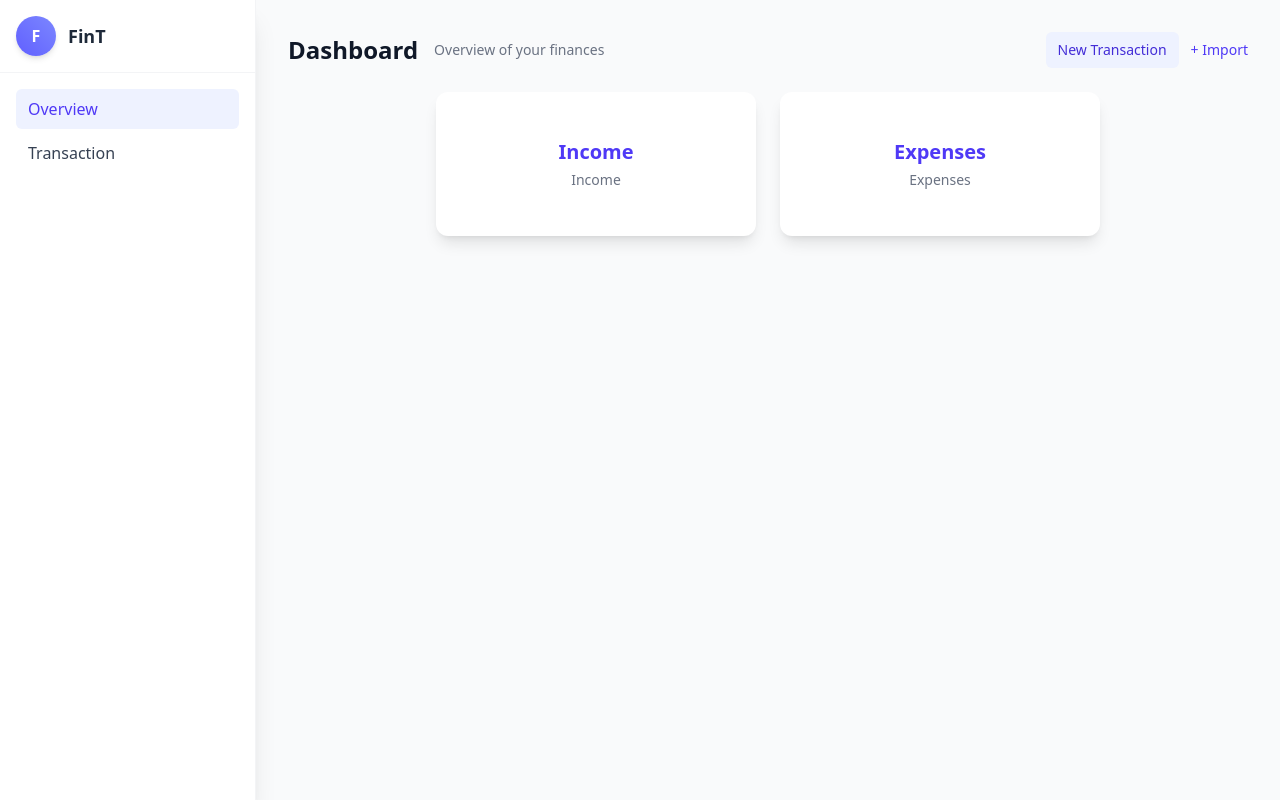
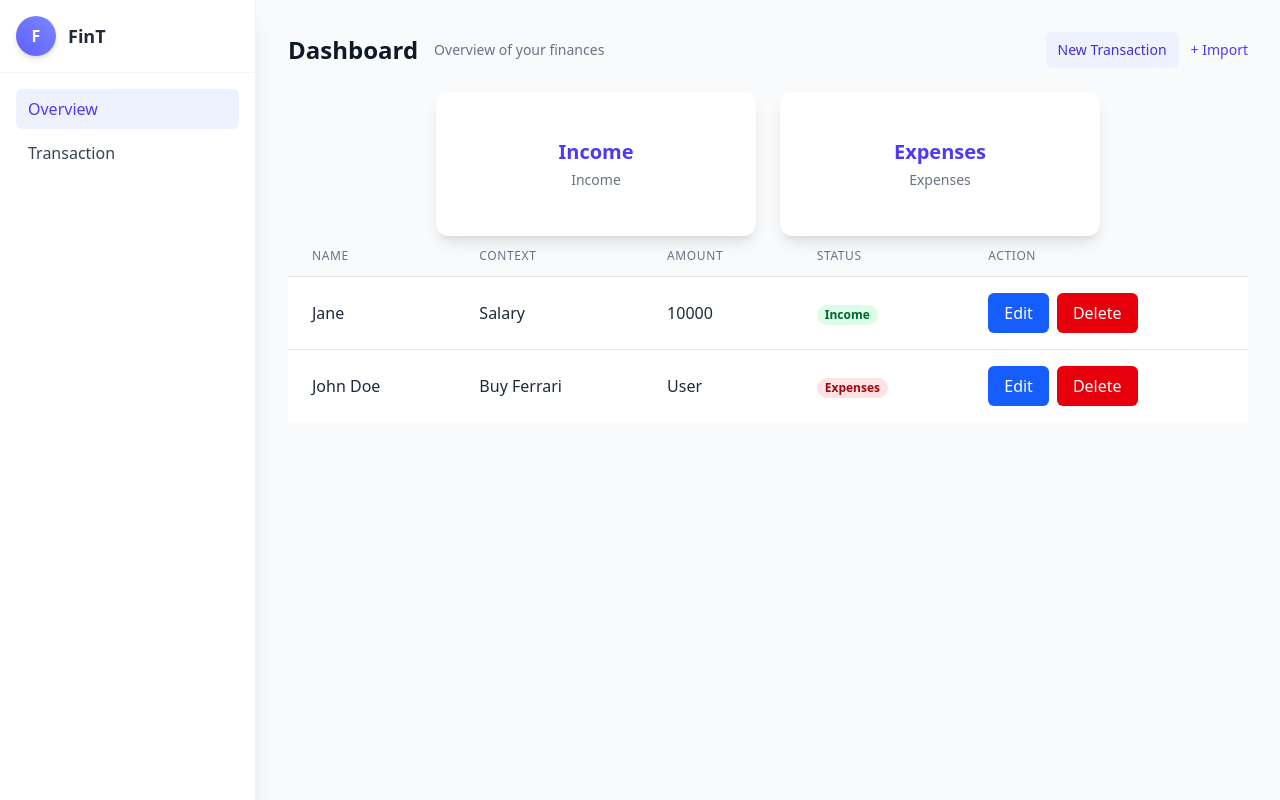
Before and after one commit to Lio3307/Finance-Tracker, a React (Vite) app: page /dashboard/home in a window 1280 px wide. Built offline with nearby package versions, Linux system fonts and the light colour scheme.

Commit message:
adding table (mockup)

```diff
--- a/src/components/layouts/dashboard/DashboardHome.tsx
+++ b/src/components/layouts/dashboard/DashboardHome.tsx
@@ -42,6 +42,66 @@ const DashboardHome = () => {
           </span>
         </div>
       </div>
+
+      <table className="min-w-full divide-y divide-gray-200">
+        <thead>
+          <tr>
+            <th className="px-6 py-3 text-left text-xs font-medium text-gray-500 uppercase tracking-wider">
+              Name
+            </th>
+            <th className="px-6 py-3 text-left text-xs font-medium text-gray-500 uppercase tracking-wider">
+              Context
+            </th>
+            <th className="px-6 py-3 text-left text-xs font-medium text-gray-500 uppercase tracking-wider">
+              Amount
+            </th>
+            <th className="px-6 py-3 text-left text-xs font-medium text-gray-500 uppercase tracking-wider">
+              Status
+            </th>
+            <th className="px-6 py-3 text-left text-xs font-medium text-gray-500 uppercase tracking-wider">
+              Action
+            </th>
+          </tr>
+        </thead>
+        <tbody className="bg-white divide-y divide-gray-200">
+          <tr>
+            <td className="px-6 py-4 whitespace-nowrap">Jane</td>
+            <td className="px-6 py-4 whitespace-nowrap">Salary</td>
+            <td className="px-6 py-4 whitespace-nowrap">10000</td>
+            <td className="px-6 py-4 whitespace-nowrap">
+              <span className="px-2 inline-flex text-xs leading-5 font-semibold rounded-full bg-green-100 text-green-800">
+                Income
+              </span>
+            </td>
+            <td className="px-6 py-4 whitespace-nowrap">
+              <button className="px-4 py-2 font-medium text-white bg-blue-600 rounded-md hover:bg-blue-500 focus:outline-none focus:shadow-outline-blue active:bg-blue-600 transition duration-150 ease-in-out">
+                Edit
+              </button>
+              <button className="ml-2 px-4 py-2 font-medium text-white bg-red-600 rounded-md hover:bg-red-500 focus:outline-none focus:shadow-outline-red active:bg-red-600 transition duration-150 ease-in-out">
+                Delete
+              </button>
+            </td>
+          </tr>
+          <tr>
+            <td className="px-6 py-4 whitespace-nowrap">John Doe</td>
+            <td className="px-6 py-4 whitespace-nowrap">Buy Ferrari</td>
+            <td className="px-6 py-4 whitespace-nowrap">User</td>
+            <td className="px-6 py-4 whitespace-nowrap">
+              <span className="px-2 inline-flex text-xs leading-5 font-semibold rounded-full bg-red-100 text-red-800">
+                Expenses
+              </span>
+            </td>
+            <td className="px-6 py-4 whitespace-nowrap">
+              <button className="px-4 py-2 font-medium text-white bg-blue-600 rounded-md hover:bg-blue-500 focus:outline-none focus:shadow-outline-blue active:bg-blue-600 transition duration-150 ease-in-out">
+                Edit
+              </button>
+              <button className="ml-2 px-4 py-2 font-medium text-white bg-red-600 rounded-md hover:bg-red-500 focus:outline-none focus:shadow-outline-red active:bg-red-600 transition duration-150 ease-in-out">
+                Delete
+              </button>
+            </td>
+          </tr>
+        </tbody>
+      </table>
     </>
   );
 };
```
